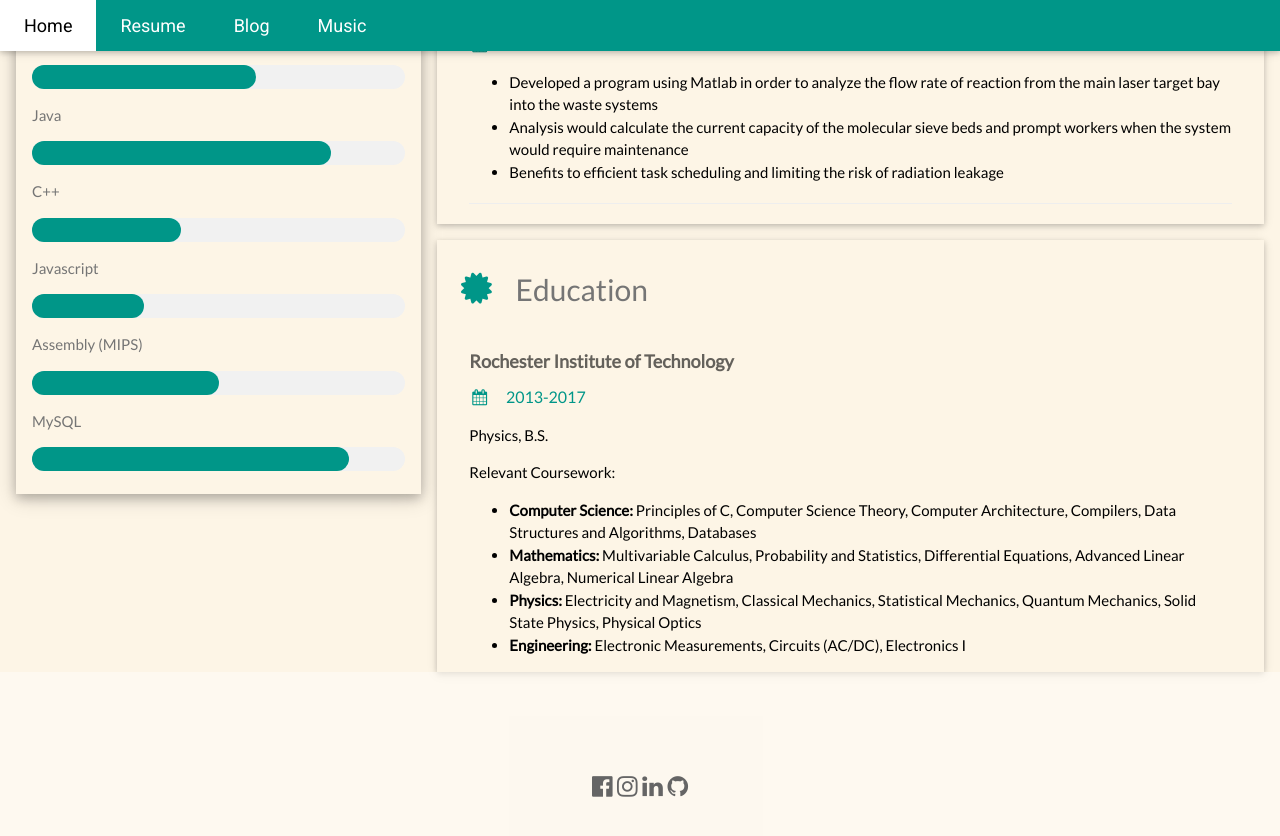
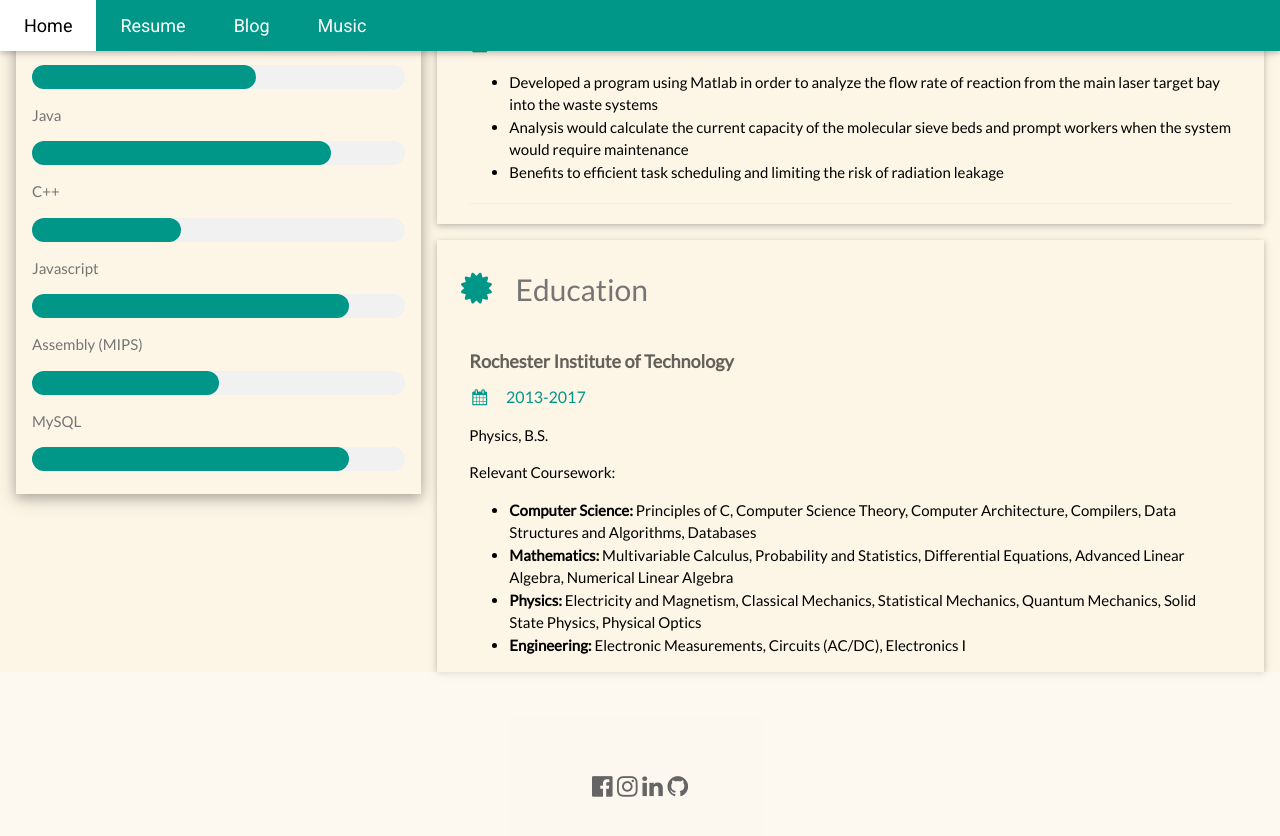
Before and after one commit to sumwatshade/sumwatshade.github.io, a Jekyll site: the page built from resume.html, in a window 1280 px wide and 900 px high, scrolled down 1317 px. Shown: the top 836 px of the window. Built offline with Jekyll 4.4.1, drawn with Linux system fonts in a browser that asks for light colours.

Commit message:
increase javascript bar

```diff
--- a/resume.html
+++ b/resume.html
@@ -74,7 +74,7 @@ title: Lucas Shadler | Resume
           </div>
           <p>Javascript</p>
           <div class="w3-light-grey w3-round-xlarge">
-            <div class="w3-round-xlarge w3-teal" style="height:24px;width:30%"></div>
+            <div class="w3-round-xlarge w3-teal" style="height:24px;width:85%"></div>
           </div>
           <p>Assembly (MIPS)</p>
           <div class="w3-light-grey w3-round-xlarge">
```
